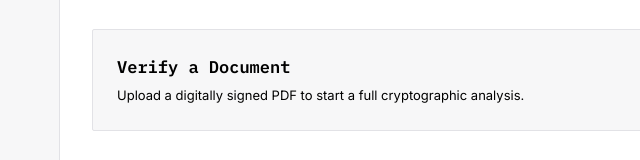
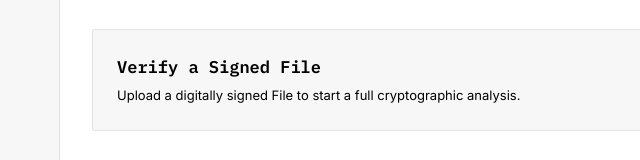
Before and after one commit to Sirjon-LahanTi/QUANTUM-TRUST, an Astro site: page /dashboard in a window 1280 px wide. Shown: the part 315-475 px from the top of the page, 180-820 px from the left. Built offline with nearby package versions, Linux system fonts and the light colour scheme; Astro itself is replaced by a stand-in of ours; no server answers.

Commit message:
copy(dashboard): update card text to 'Verify a Signed File'

```diff
--- a/src/pages/dashboard/index.astro
+++ b/src/pages/dashboard/index.astro
@@ -38,9 +38,9 @@ import Navigation from '../../components/Navigation.astro';
     <div class="card">
       <div style="display:flex;align-items:center;justify-content:space-between;flex-wrap:wrap;gap:16px;">
         <div>
-          <div class="card-title" style="margin-bottom:4px;">Verify a Document</div>
+          <div class="card-title" style="margin-bottom:4px;">Verify a Signed File</div>
           <p style="font-size:var(--text-sm);color:var(--text-secondary);margin:0;max-width:none;">
-            Upload a digitally signed PDF to start a full cryptographic analysis.
+            Upload a digitally signed File to start a full cryptographic analysis.
           </p>
         </div>
         <a href="/verify" class="btn btn-primary">
```
